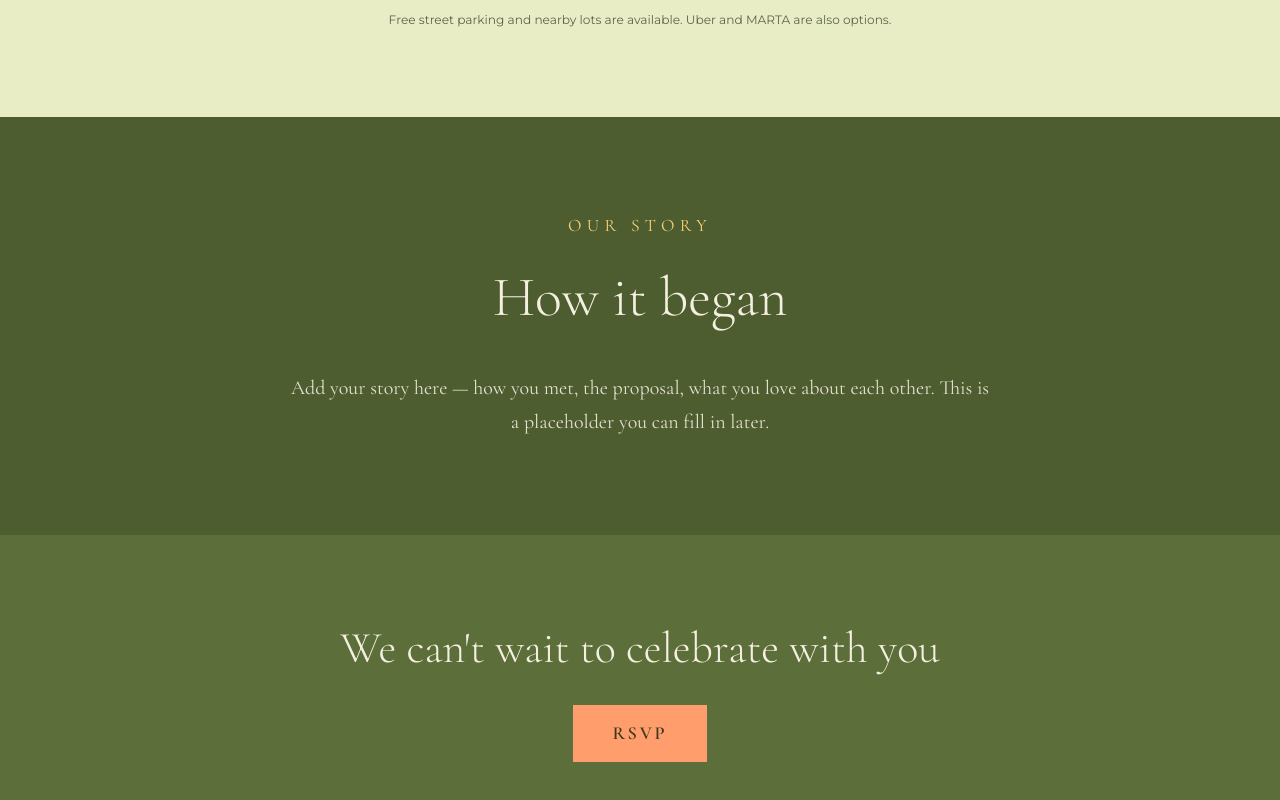
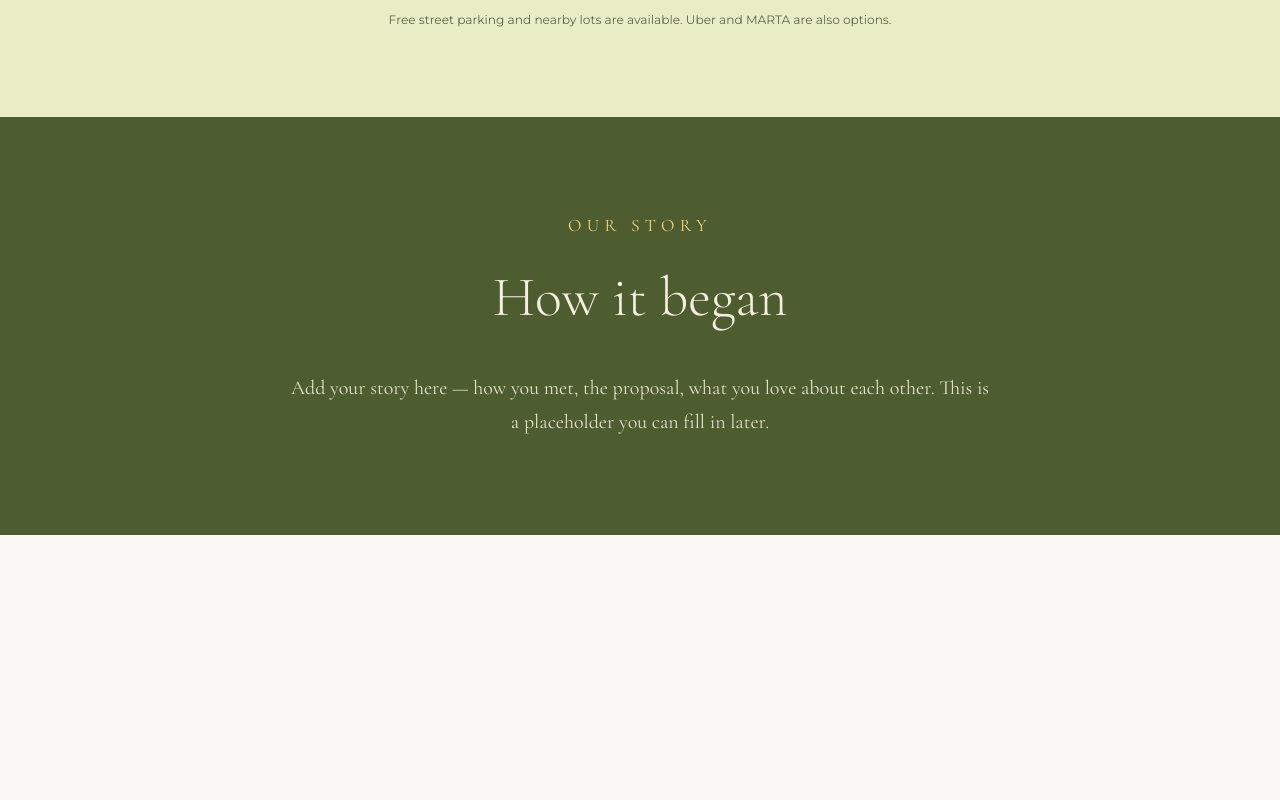
Before and after one commit to TrevorAlspach/trevlin-wedding-site, a React (Vite) app: page / in a window 1280 px wide. Shown: the part 1574-2374 px from the top of the page. After the commit the page ends 2109 px from the top, so only its background shows below. Built offline with nearby package versions, Linux system fonts and the light colour scheme.

Commit message:
comment out rsvp for now

```diff
--- a/src/pages/Home.tsx
+++ b/src/pages/Home.tsx
@@ -3,13 +3,13 @@ import { Box, Typography, Button, Container } from "@mui/material";
 import CalendarMonthOutlinedIcon from "@mui/icons-material/CalendarMonthOutlined";
 import FavoriteBorderRoundedIcon from "@mui/icons-material/FavoriteBorderRounded";
 import LocationOnOutlinedIcon from "@mui/icons-material/LocationOnOutlined";
-import { Link } from "react-router-dom";
+//import { Link } from "react-router-dom";
 import wideGoobers from "../assets/widegoobers.jpg";
 import Nav from "../components/Nav";
 
 const IVORY = "#f5efe0";
 const CORAL = "#ff9d6c";
-const CORAL_HOVER = "#f08152";
+//const CORAL_HOVER = "#f08152";
 const BUTTER = "#f7d076";
 const INK = "#26311c";
 const BEIGE = "#e9edc6";
@@ -338,7 +338,7 @@ const Home: React.FC = () => {
       </Box>
 
       {/* Footer CTA */}
-      <Container
+      {/* <Container
         maxWidth="md"
         sx={{ py: { xs: 8, md: 10 }, textAlign: "center" }}
       >
@@ -375,7 +375,7 @@ const Home: React.FC = () => {
         >
           RSVP
         </Button>
-      </Container>
+      </Container> */}
     </Box>
   );
 };
```
